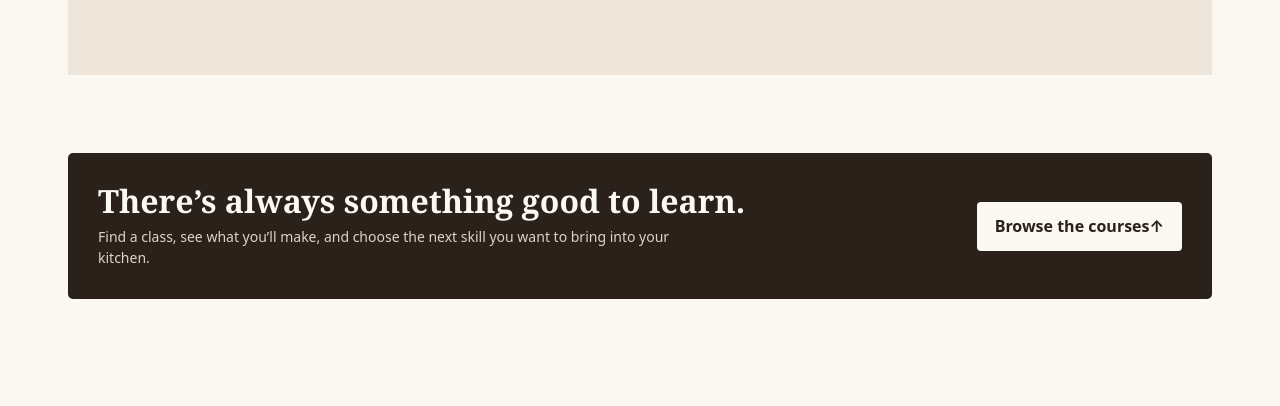
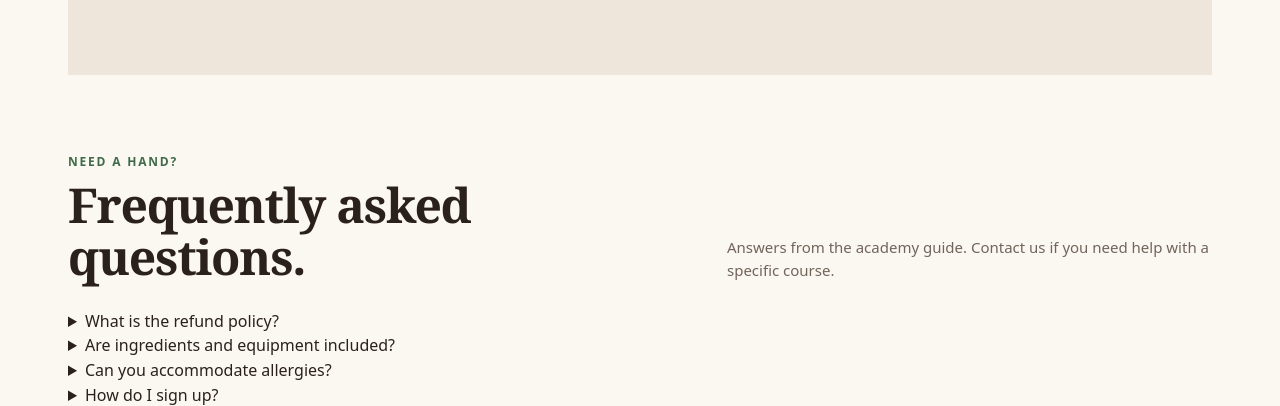
Before and after one commit to uKesston/Cook-Bake-Demo, a website with bundled scripts: page dist/index.html in a window 1280 px wide. Shown: the part 5196-5602 px from the top of the page. Built offline with nearby package versions, Linux system fonts and the light colour scheme.

Commit message:
Add FAQ targets for assistant sources

```diff
--- a/dist/index.html
+++ b/dist/index.html
@@ -43,6 +43,15 @@
       <section class="section campus-section" id="campuses" aria-labelledby="campuses-title">
         <div class="section-head"><div><div class="kicker">Come cook with us</div><h2 id="campuses-title">Two kitchens in Singapore.</h2></div><p>Our courses run at Orchard Road and Bukit Timah. Each class is designed for hands-on practice in a group of 12.</p></div>
         <div class="campus-grid"><article class="campus-card"><span>Baking courses</span><h3>Orchard Road</h3><p>Explore breads, pastry, cakes, cookies and more.</p></article><article class="campus-card"><span>Cooking courses</span><h3>Bukit Timah</h3><p>Build skills in cuisines, kitchen essentials and everyday cooking.</p></article></div>
+      </section>
+      <section class="section" id="faq" aria-labelledby="faq-title">
+        <div class="section-head"><div><div class="kicker">Need a hand?</div><h2 id="faq-title">Frequently asked questions.</h2></div><p>Answers from the academy guide. Contact us if you need help with a specific course.</p></div>
+        <div class="faq-list">
+          <details><summary>What is the refund policy?</summary><p>Cancel 7 or more days before the first session for a full refund. Cancel 3–6 days before for a 50% refund or a free transfer. Cancellations within 2 days of the first session, and no-shows, are not refunded.</p></details>
+          <details><summary>Are ingredients and equipment included?</summary><p>Yes. Course fees cover ingredients, equipment and aprons. Your course guide lists any special items to bring.</p></details>
+          <details><summary>Can you accommodate allergies?</summary><p>Tell us when you sign up. We can often substitute an ingredient, but our kitchens handle common allergens and cannot guarantee an allergen-free environment. BAK-104 Macaron Masterclass is not suitable for nut allergies.</p></details>
+          <details><summary>How do I sign up?</summary><p>Choose a course and use its Sign up button, or email <a href="mailto:enrol@cookbakeacademy.sg">enrol@cookbakeacademy.sg</a>.</p></details>
+        </div>
       </section>
       <section class="section" aria-label="Explore classes"><div class="closing"><div><h2>There’s always something good to learn.</h2><p>Find a class, see what you’ll make, and choose the next skill you want to bring into your kitchen.</p></div><a class="button" href="#courses">Browse the courses <span aria-hidden="true">↑</span></a></div></section>
     </main>
```
